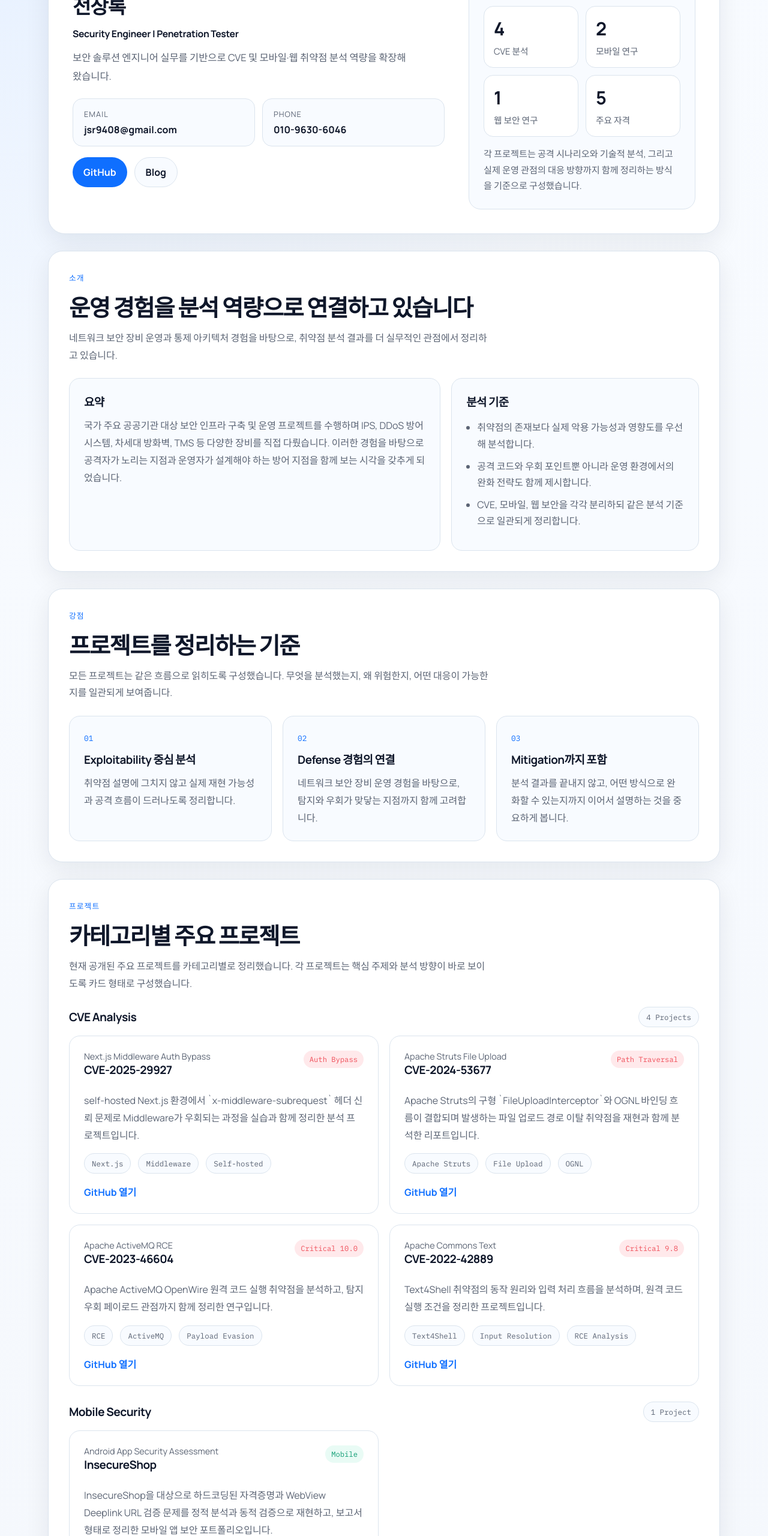
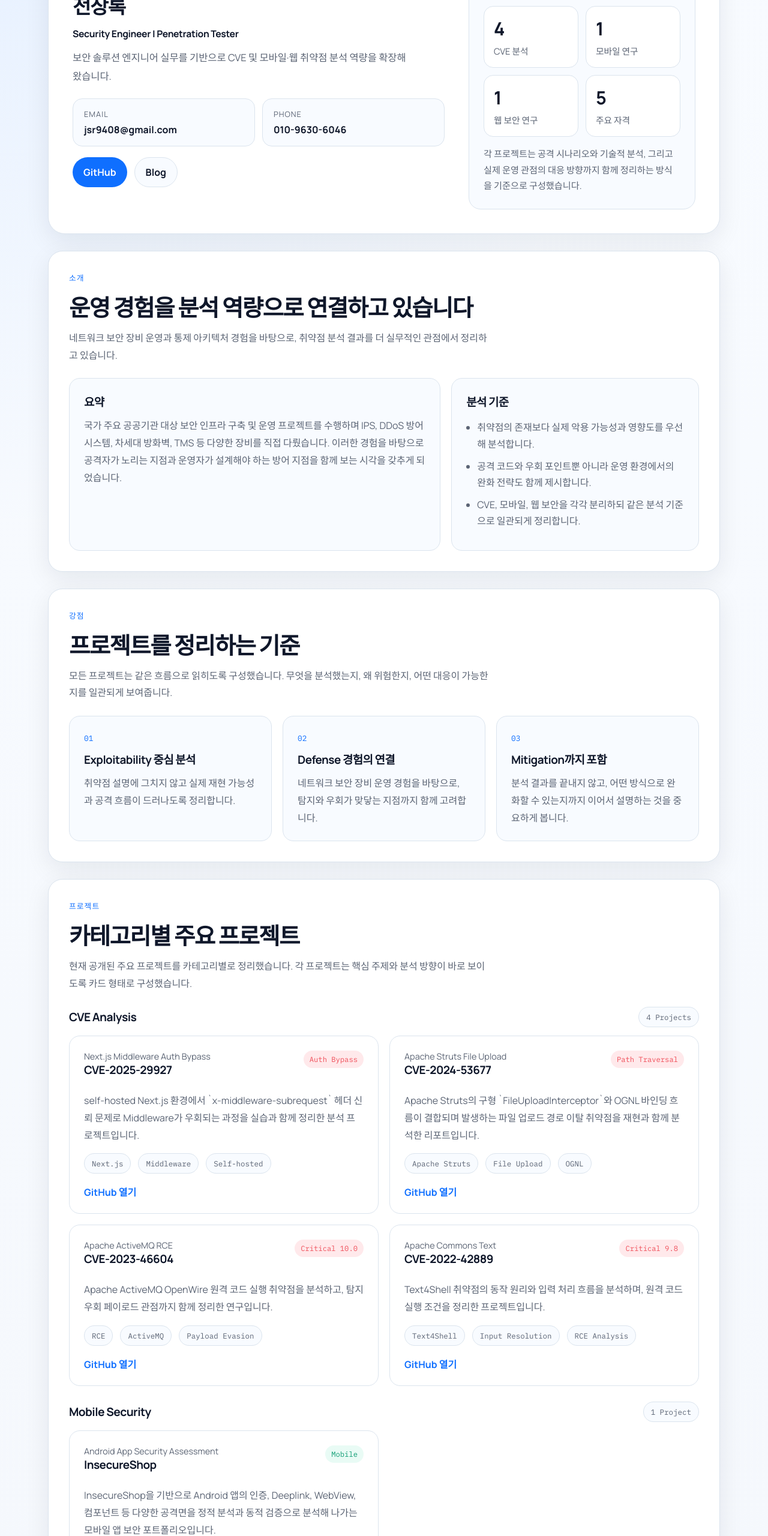
Before and after one commit to sangrok-jeon/sangrok-jeon.github.io, a plain HTML site: page index.html in a window 1280 px wide. Shown: the part 240-2800 px from the top of the page at 60% size. Drawn offline with Linux system fonts and the light colour scheme.

Commit message:
Refine mobile portfolio summary

```diff
--- a/index.html
+++ b/index.html
@@ -694,7 +694,7 @@
                         <span>CVE 분석</span>
                     </div>
                     <div class="stat">
-                        <strong>2</strong>
+                        <strong>1</strong>
                         <span>모바일 연구</span>
                     </div>
                     <div class="stat">
@@ -860,7 +860,7 @@
                             </div>
                             <span class="badge badge-mobile">Mobile</span>
                         </div>
-                        <p>InsecureShop을 대상으로 하드코딩된 자격증명과 WebView Deeplink URL 검증 문제를 정적 분석과 동적 검증으로 재현하고, 보고서 형태로 정리한 모바일 앱 보안 포트폴리오입니다.</p>
+                        <p>InsecureShop을 기반으로 Android 앱의 인증, Deeplink, WebView, 컴포넌트 등 다양한 공격면을 정적 분석과 동적 검증으로 분석해 나가는 모바일 앱 보안 포트폴리오입니다.</p>
                         <div class="project-meta">
                             <span class="meta-tag">Android</span>
                             <span class="meta-tag">jadx</span>
```
